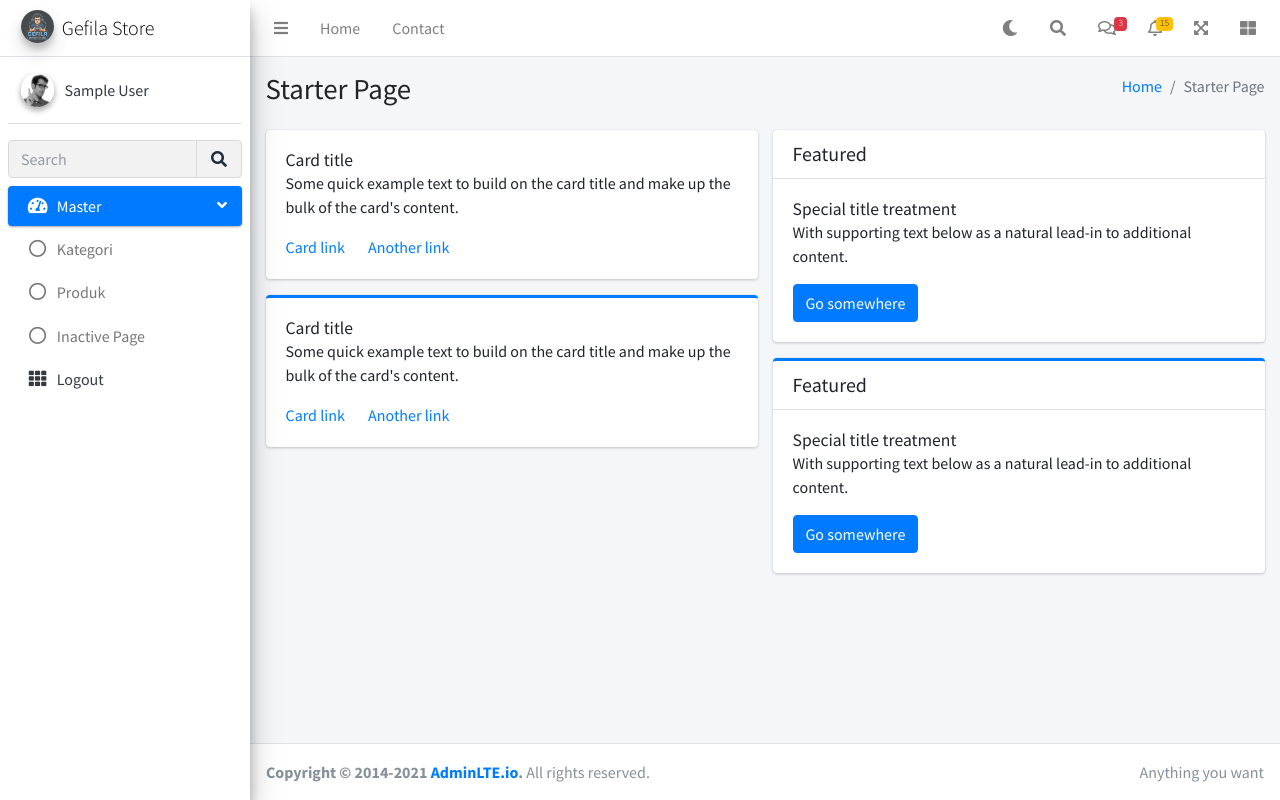
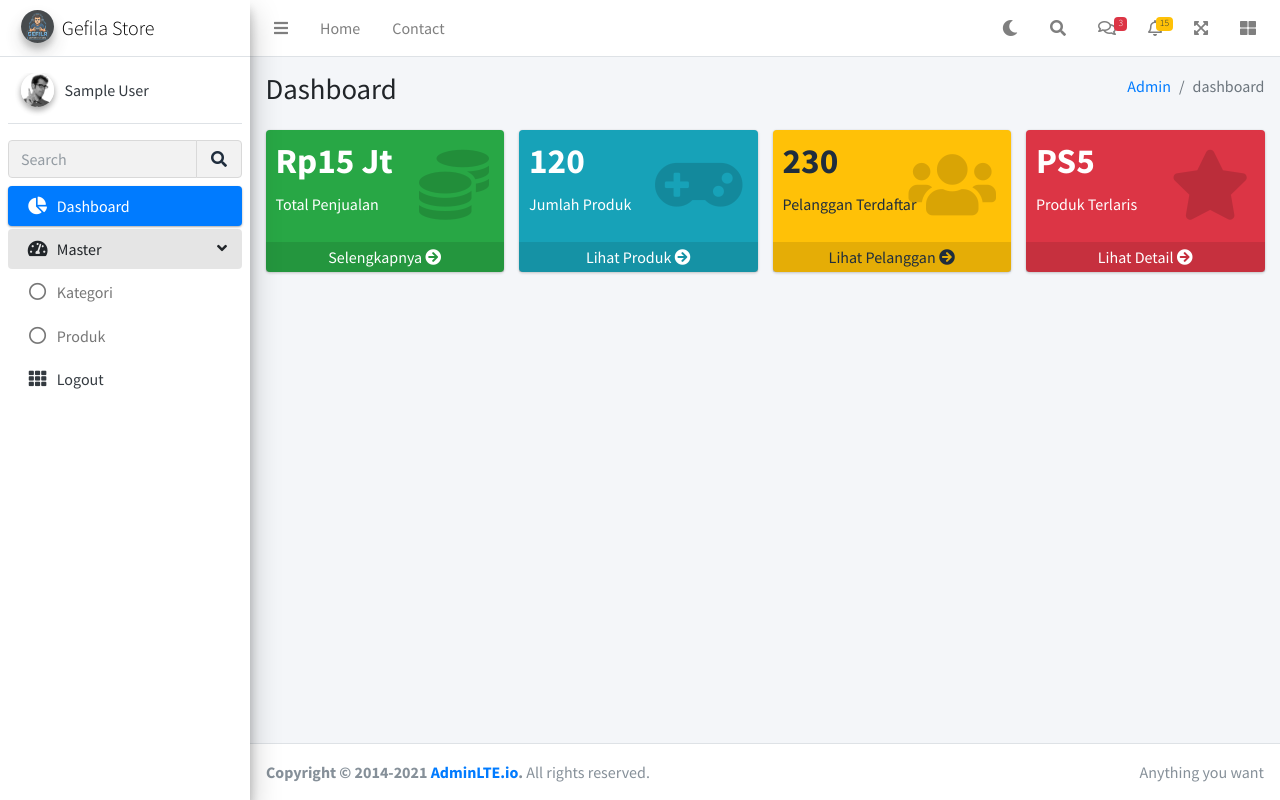
Before and after one commit to Gefila/MeowMart, a CodeIgniter app: page /pwb_2211500085/admin in a window 1280 px wide. Run offline with CodeIgniter, Linux system fonts and the light colour scheme; the visitor is signed in with stand-in values (Sample User, id 1); some libraries are stand-ins or nearby versions.

Commit message:
fix sidebar

```diff
--- a/application/views/administrator/dashboard.php
+++ b/application/views/administrator/dashboard.php
@@ -5,12 +5,12 @@
   		<div class="container-fluid">
   			<div class="row mb-2">
   				<div class="col-sm-6">
-                      <h1 class="m-0">Starter Page</h1>
+  					<h1 class="m-0">Dashboard</h1>
   				</div><!-- /.col -->
   				<div class="col-sm-6">
   					<ol class="breadcrumb float-sm-right">
-                          <li class="breadcrumb-item"><a href="#">Home</a></li>
-                          <li class="breadcrumb-item active">Starter Page</li>
+  						<li class="breadcrumb-item"><a href="<?= base_url('admin') ?>">Admin</a></li>
+  						<li class="breadcrumb-item active">dashboard</li>
   					</ol>
   				</div><!-- /.col -->
   			</div><!-- /.row -->
@@ -18,69 +18,65 @@
   	</div>
   	<!-- /.content-header -->
 
-      <!-- Main content -->
-      <div class="content">
+  	<!-- Main Content -->
+  	<section class="content">
   		<div class="container-fluid">
   			<div class="row">
-                  <div class="col-lg-6">
-                      <div class="card">
-                          <div class="card-body">
-                              <h5 class="card-title">Card title</h5>
-
-                              <p class="card-text">
-                                  Some quick example text to build on the card title and make up the bulk of the card's
-                                  content.
-                              </p>
-
-                              <a href="#" class="card-link">Card link</a>
-                              <a href="#" class="card-link">Another link</a>
+  				<!-- Total Penjualan -->
+  				<div class="col-lg-3 col-6">
+  					<div class="small-box bg-success">
+  						<div class="inner">
+  							<h3>Rp15 Jt</h3>
+  							<p>Total Penjualan</p>
+  						</div>
+  						<div class="icon">
+  							<i class="fas fa-coins"></i>
+  						</div>
+  						<a href="#" class="small-box-footer">Selengkapnya <i class="fas fa-arrow-circle-right"></i></a>
   					</div>
   				</div>
-
-                      <div class="card card-primary card-outline">
-                          <div class="card-body">
-                              <h5 class="card-title">Card title</h5>
-
-                              <p class="card-text">
-                                  Some quick example text to build on the card title and make up the bulk of the card's
-                                  content.
-                              </p>
-                              <a href="#" class="card-link">Card link</a>
-                              <a href="#" class="card-link">Another link</a>
+  				<!-- Jumlah Produk -->
+  				<div class="col-lg-3 col-6">
+  					<div class="small-box bg-info">
+  						<div class="inner">
+  							<h3>120</h3>
+  							<p>Jumlah Produk</p>
   						</div>
-                      </div><!-- /.card -->
+  						<div class="icon">
+  							<i class="fas fa-gamepad"></i>
   						</div>
-                  <!-- /.col-md-6 -->
-                  <div class="col-lg-6">
-                      <div class="card">
-                          <div class="card-header">
-                              <h5 class="m-0">Featured</h5>
-                          </div>
-                          <div class="card-body">
-                              <h6 class="card-title">Special title treatment</h6>
-
-                              <p class="card-text">With supporting text below as a natural lead-in to additional content.</p>
-                              <a href="#" class="btn btn-primary">Go somewhere</a>
+  						<a href="#" class="small-box-footer">Lihat Produk <i class="fas fa-arrow-circle-right"></i></a>
   					</div>
   				</div>
-
-                      <div class="card card-primary card-outline">
-                          <div class="card-header">
-                              <h5 class="m-0">Featured</h5>
+  				<!-- Jumlah Pelanggan -->
+  				<div class="col-lg-3 col-6">
+  					<div class="small-box bg-warning">
+  						<div class="inner">
+  							<h3>230</h3>
+  							<p>Pelanggan Terdaftar</p>
   						</div>
-                          <div class="card-body">
-                              <h6 class="card-title">Special title treatment</h6>
-
-                              <p class="card-text">With supporting text below as a natural lead-in to additional content.</p>
-                              <a href="#" class="btn btn-primary">Go somewhere</a>
+  						<div class="icon">
+  							<i class="fas fa-users"></i>
+  						</div>
+  						<a href="#" class="small-box-footer">Lihat Pelanggan <i class="fas fa-arrow-circle-right"></i></a>
+  					</div>
+  				</div>
+  				<!-- Produk Terlaris -->
+  				<div class="col-lg-3 col-6">
+  					<div class="small-box bg-danger">
+  						<div class="inner">
+  							<h3>PS5</h3>
+  							<p>Produk Terlaris</p>
+  						</div>
+  						<div class="icon">
+  							<i class="fas fa-star"></i>
+  						</div>
+  						<a href="#" class="small-box-footer">Lihat Detail <i class="fas fa-arrow-circle-right"></i></a>
   					</div>
   				</div>
   			</div>
-                  <!-- /.col-md-6 -->
   		</div>
-              <!-- /.row -->
-          </div><!-- /.container-fluid -->
-      </div>
+  	</section>
   	<!-- /.content -->
   </div>
   <!-- /.content-wrapper -->
--- a/application/views/administrator/templates/header.php
+++ b/application/views/administrator/templates/header.php
@@ -21,7 +21,7 @@ scratch. This page gets rid of all links and provides the needed markup only.
     <script src="<?= base_url('assets/') ?>plugins/sweetalert2/dist/sweetalert2.all.min.js"></script>
 </head>
 
-<body class="hold-transition sidebar-mini dark-mode">
+<body class="hold-transition sidebar-mini dark-mode layout-navbar-fixed layout-fixed">
     <div class="wrapper">
 
         <!-- Navbar -->
--- a/application/views/administrator/templates/sidebar.php
+++ b/application/views/administrator/templates/sidebar.php
@@ -35,8 +35,16 @@
               <ul class="nav nav-pills nav-sidebar flex-column" data-widget="treeview" role="menu" data-accordion="false">
                   <!-- Add icons to the links using the .nav-icon class
                with font-awesome or any other icon font library -->
+                  <li class="nav-item">
+                      <a href="<?= base_url()?>admin" class="nav-link <?= ($this->uri->segment(1) == 'admin' && $this->uri->segment(2) == NULL) ? 'active' : '' ?>">
+                          <i class="nav-icon fas fa-chart-pie"></i>
+                          <p>
+                              Dashboard
+                          </p>
+                      </a>
+                  </li>
                   <li class="nav-item menu-open">
-                      <a href="#" class="nav-link <?= ($this->uri->segment(1) == 'admin') ? 'active' : '' ?>">
+                      <a href="#" class="nav-link <?= ($this->uri->segment(1) == 'admin' && $this->uri->segment(2) !== NULL) ? 'active' : '' ?>">
                           <i class="nav-icon fas fa-tachometer-alt"></i>
                           <p>
                               Master
@@ -56,12 +64,6 @@
                                   <p>Produk</p>
                               </a>
                           </li>
-                          <li class="nav-item">
-                              <a href="#" class="nav-link">
-                                  <i class="far fa-circle nav-icon"></i>
-                                  <p>Inactive Page</p>
-                              </a>
-                          </li>
                       </ul>
                   </li>
                   <li class="nav-item">
```
Lines whose indentation alone changed are shown as unchanged.
